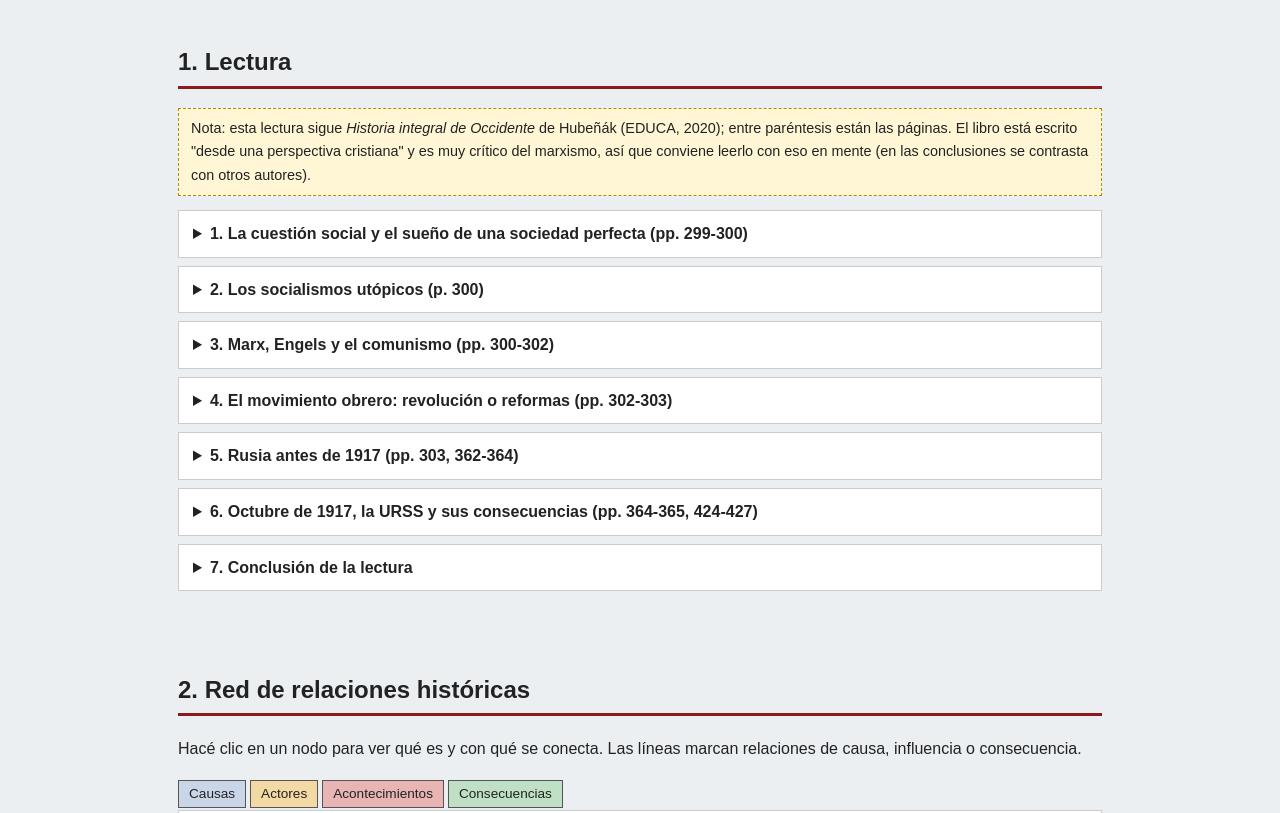
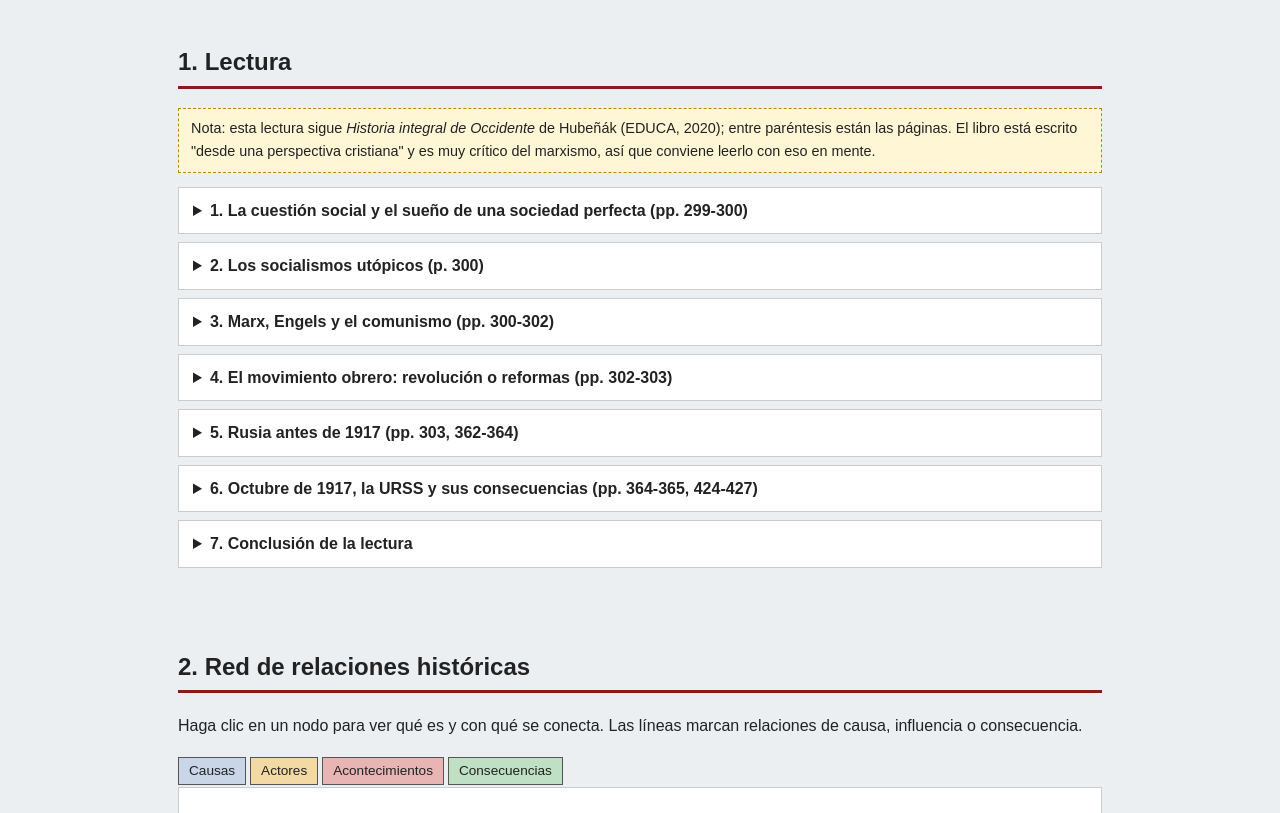
Before and after one commit to santiagovillafuerte-develop/utopias-sociales, a plain HTML site: page index.html in a window 1280 px wide. Shown: the part 343-1156 px from the top of the page. Drawn offline with Linux system fonts and the light colour scheme.

Commit message:
Update index.html

```diff
--- a/index.html
+++ b/index.html
@@ -26,7 +26,7 @@
 
 <section id="lectura">
   <h2>1. Lectura</h2>
-  <p class="nota">Nota: esta lectura sigue <i>Historia integral de Occidente</i> de Hubeñák (EDUCA, 2020); entre paréntesis están las páginas. El libro está escrito "desde una perspectiva cristiana" y es muy crítico del marxismo, así que conviene leerlo con eso en mente (en las conclusiones se contrasta con otros autores).</p>
+  <p class="nota">Nota: esta lectura sigue <i>Historia integral de Occidente</i> de Hubeñák (EDUCA, 2020); entre paréntesis están las páginas. El libro está escrito "desde una perspectiva cristiana" y es muy crítico del marxismo, así que conviene leerlo con eso en mente.</p>
 
   <details><summary>1. La cuestión social y el sueño de una sociedad perfecta (pp. 299-300)</summary>
     <p>La revolución industrial creó la sociedad liberal-capitalista, con un proletariado que crecía en las ciudades. Hubeñák dice que esto produjo la "cuestión social" y favoreció el desarrollo de los movimientos socialistas. Los burgueses despreciaban y temían a los obreros, mientras que los nuevos dirigentes socialistas, que según el libro surgieron entre los propios burgueses, los idealizaban, culpaban de todos los males a la mala organización de la sociedad y soñaban con una sociedad perfecta y feliz, un "paraíso terrenal". Eran ideas simples y fáciles de asimilar: la sociedad existente era ilegítima, el cambio total estaba cerca y los pobres iban a poseer la tierra. Esas ideas igualitarias nacieron entre pensadores burgueses y se fueron propagando entre las masas obreras, que formaron sus propios dirigentes y una "conciencia de clase" para la lucha revolucionaria.</p></details>
@@ -52,7 +52,7 @@
 
 <section id="red">
   <h2>2. Red de relaciones históricas</h2>
-  <p>Hacé clic en un nodo para ver qué es y con qué se conecta. Las líneas marcan relaciones de causa, influencia o consecuencia.</p>
+  <p>Haga clic en un nodo para ver qué es y con qué se conecta. Las líneas marcan relaciones de causa, influencia o consecuencia.</p>
   <div class="leyenda"><span style="background:#c9d6e8">Causas</span><span style="background:#f3d9a4">Actores</span><span style="background:#e8b4b4">Acontecimientos</span><span style="background:#bfe0c4">Consecuencias</span></div>
   <div id="svgbox"><svg id="svg" viewBox="0 0 860 560"></svg></div>
   <div class="caja" id="info">Todavía no elegiste ningún nodo.</div>
@@ -74,7 +74,7 @@
 
 <section id="linea">
   <h2>4. Línea de tiempo</h2>
-  <p>Hacé clic en cada fecha para ver qué pasó.</p>
+  <p>Haga clic en cada fecha para ver qué pasó.</p>
   <div id="tl"></div>
   <div class="caja" id="tinfo">Elegí una fecha.</div>
 </section>
```
